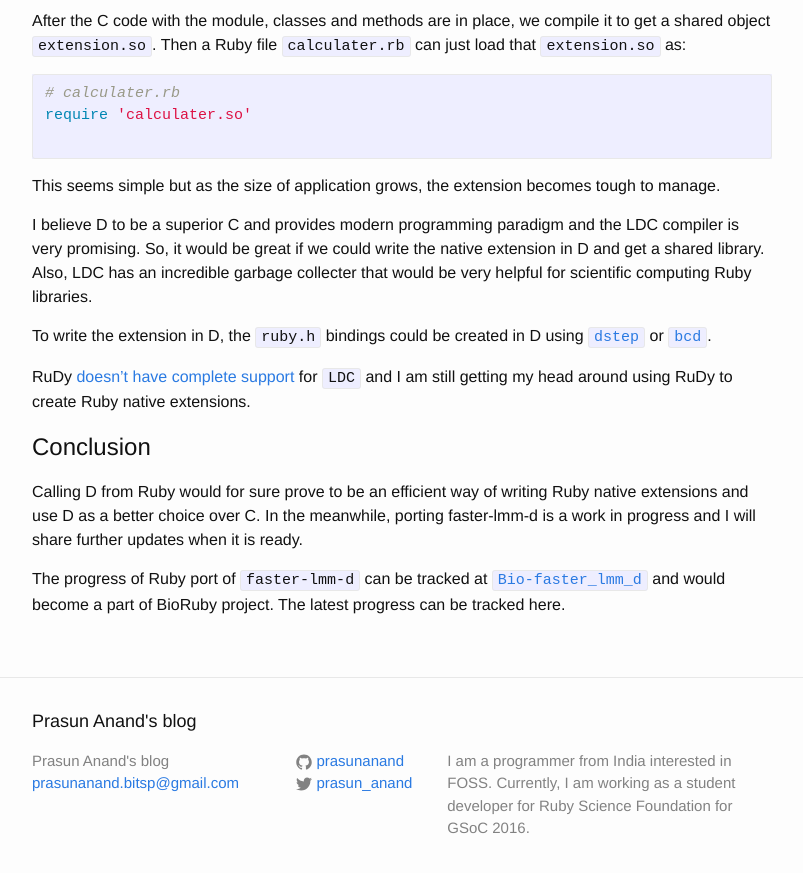
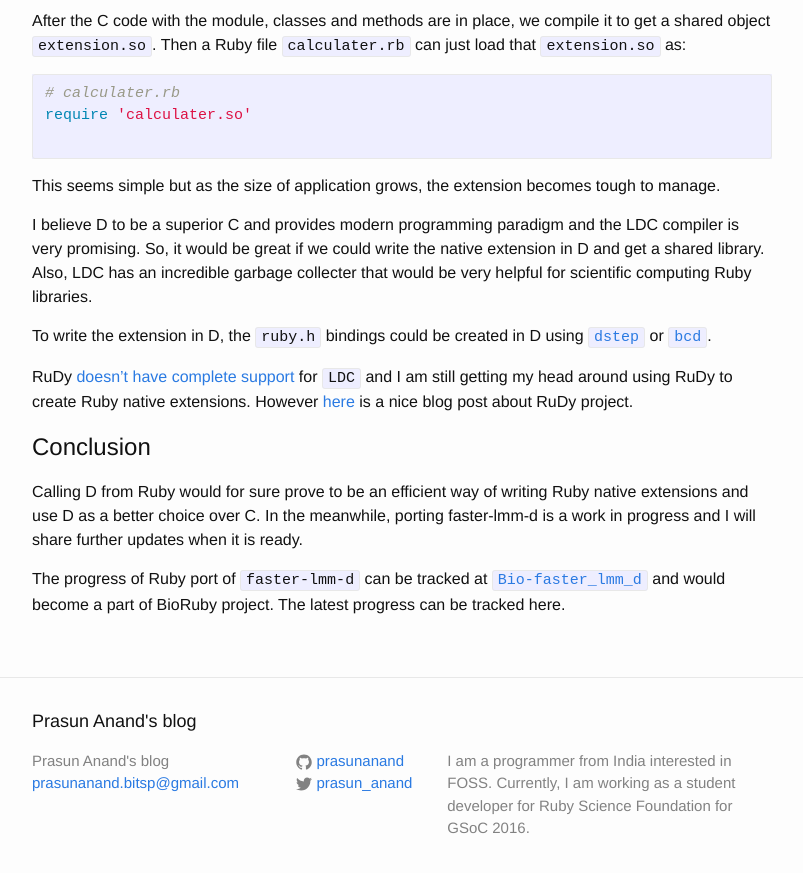
Before and after one commit to prasunanand/prasunanand.github.io, a Jekyll site: the page built from _posts/2017-07-25-gsoc17-calling-d-from-ruby-for-gpu-computing.markdown, in a window 1280 px wide and 900 px high, scrolled down 2150 px. Shown: the top 873 px of the window, without its empty margins (238-1041 px from the left). Built offline with Jekyll 4.4.1, drawn with Linux system fonts in a browser that asks for light colours; comment, search, counter and statistics services are not loaded.

```diff
--- a/_posts/2017-07-25-gsoc17-calling-d-from-ruby-for-gpu-computing.markdown
+++ b/_posts/2017-07-25-gsoc17-calling-d-from-ruby-for-gpu-computing.markdown
@@ -112,7 +112,7 @@
 To write the extension in D, the `ruby.h` bindings could be created in D using [`dstep`](http://www.dsource.org/projects/dstep) or [`bcd`](http://www.dsource.org/projects/bcd).
 
 RuDy [doesn't have complete support](https://github.com/tomash/rudy#limitations-and-areas-for-development)
-for `LDC` and I am still getting my head around using RuDy to create Ruby native extensions.
+for `LDC` and I am still getting my head around using RuDy to create Ruby native extensions. However [here](http://tomash.wrug.eu/blog/2009/03/03/rudy-ruby-native-extensions-in-d-programming-language/) is a nice blog post about RuDy project.
 
 # Conclusion
 
```
